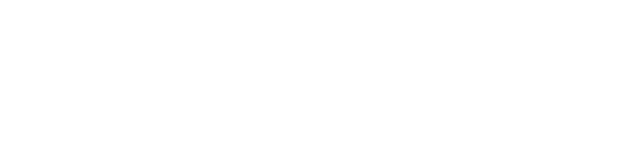
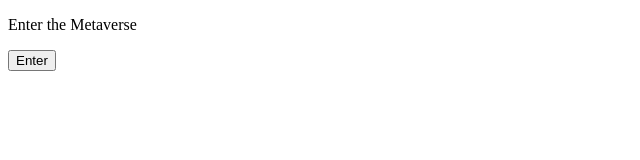
Before and after one commit to acciojob/enter-metaverse-Jitesh4565, a website: page main.html in a window 1280 px wide. Shown: the whole page, without its empty margins (0-640 px from the left). Drawn offline with Linux system fonts and the light colour scheme.

Commit message:
created a submission

```diff
--- a/main.html
+++ b/main.html
@@ -8,6 +8,8 @@
 
 <body>
 	<!-- the entire body must be written by student -->
+	<p id="status">Enter the Metaverse</p>
+	<button id="enterBtn"onclick="enter()">Enter</button>
     <script type="text/javascript" src="./script.js">
 </script>
 
--- a/script.js
+++ b/script.js
@@ -1 +1,12 @@
 //your JS code here. If required.
+function enter()
+	{
+		let para=document.getElementById('status');
+		let h1=document.createElement('h1');
+		let btn=document.getElementById('enterBtn');
+		h1.innerText='Entered Metaverse';
+		para.remove();
+	    btn.parentNode.insertBefore(h1, btn);
+
+
+	}
```
